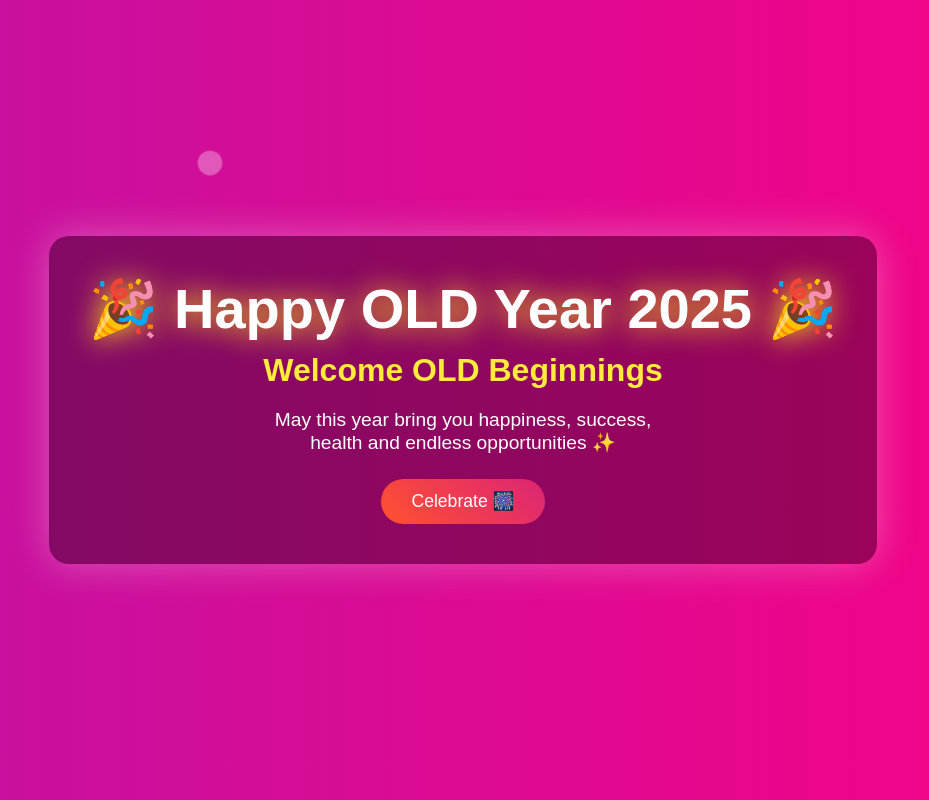
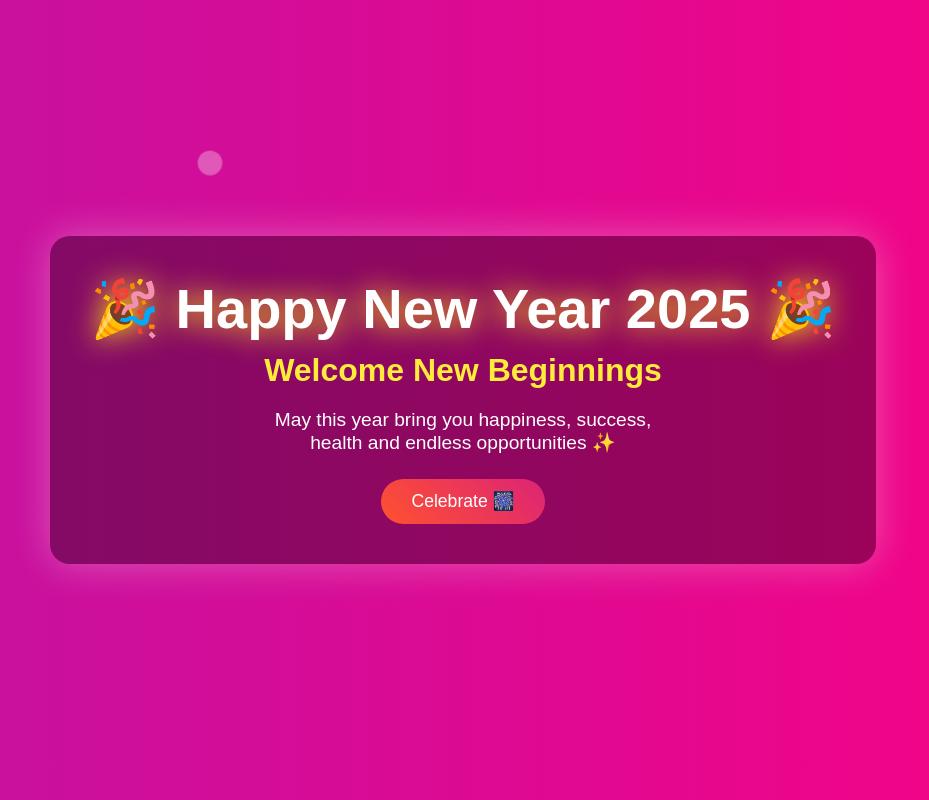
Before and after one commit to MdUmar7/S3GitHubActionHosting, a plain HTML site: page index.html in a window 1280 px wide. Shown: the whole page, without its empty margins (177-1106 px from the left). Drawn offline with Linux system fonts and the light colour scheme.

Commit message:
Update New Year title and headings for 2026

```diff
--- a/index.html
+++ b/index.html
@@ -3,7 +3,7 @@
 <head>
   <meta charset="UTF-8" />
   <meta name="viewport" content="width=device-width, initial-scale=1.0"/>
-  <title>Happy New Year 🎉</title>
+  <title>Happy New Year 2026 🎉</title>
 
   <style>
     * {
@@ -119,8 +119,8 @@
 <body>
 
   <div class="container">
-    <h1>🎉 Happy OLD Year 2025 🎉</h1>
-    <h2>Welcome OLD Beginnings</h2>
+    <h1>🎉 Happy New Year 2025 🎉</h1>
+    <h2>Welcome New Beginnings</h2>
     <p>
       May this year bring you happiness, success,<br/>
       health and endless opportunities ✨
```
